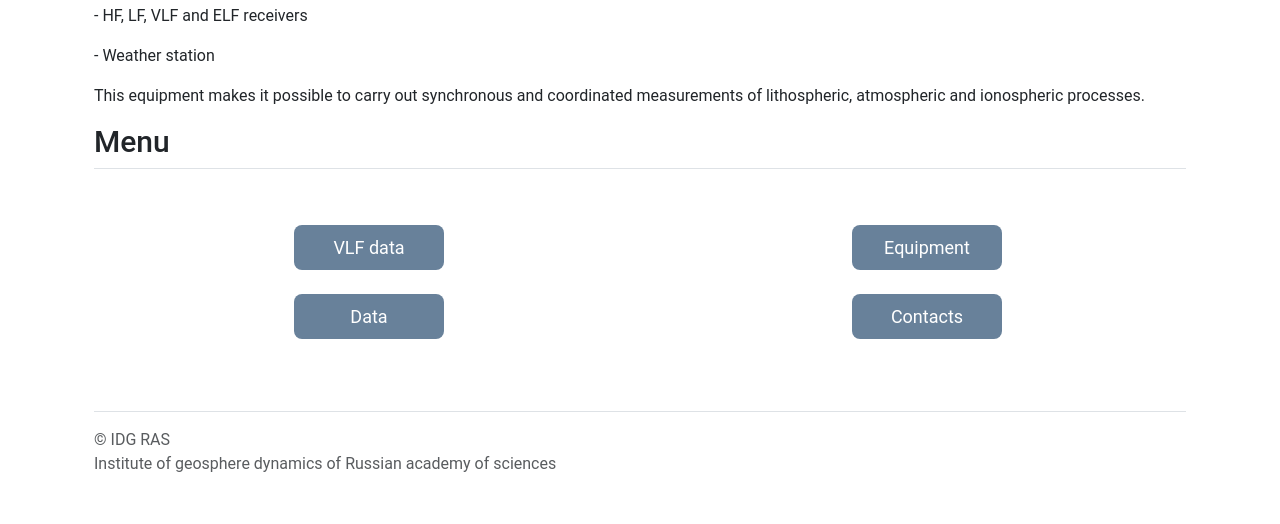
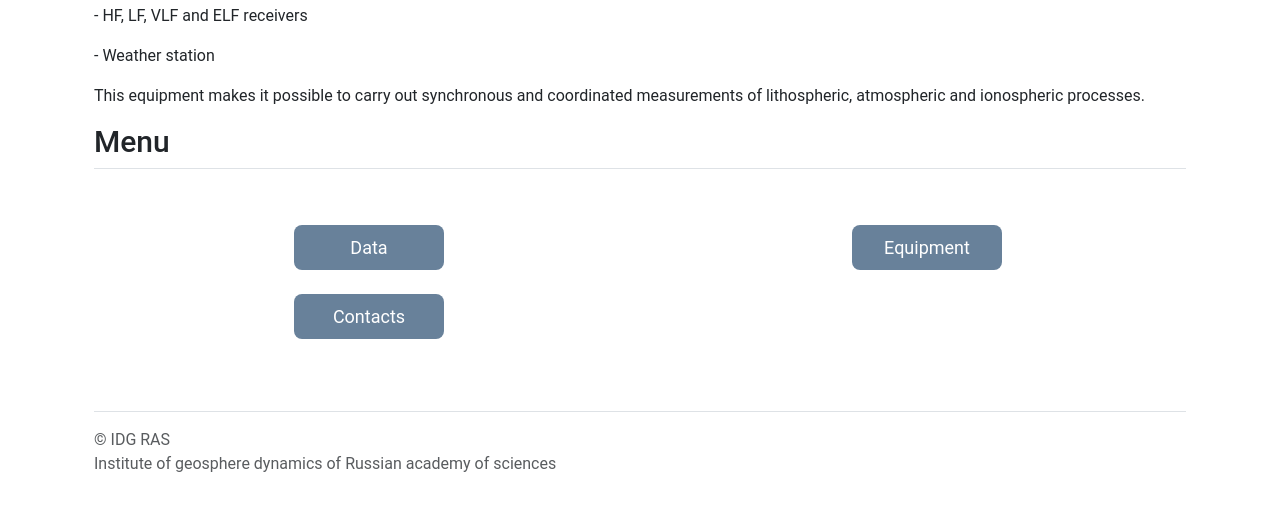
Before and after one commit to katyacoffee/WebSite, a Django app: page / in a window 1280 px wide. Shown: the part 870-1394 px from the top of the page. Run offline with Django 4.2, Linux system fonts and the light colour scheme; some libraries are stand-ins or nearby versions.

Commit message:
refactor design

```diff
--- a/mysite/urls.py
+++ b/mysite/urls.py
@@ -28,9 +28,6 @@ urlpatterns = [
     path('get-vlf-data', views.get_vlf_data),
     path('stats', views.show_stats),
     path('contacts', views.contacts),
-    path('lessons', views.lessons),
-    path('cards', views.cards),
-    path('test', views.test),
     path('submit-login', views.submit_login),
     path('equipment', views.equipment),
     path('data', views.data),
--- a/mysite/views.py
+++ b/mysite/views.py
@@ -212,23 +212,22 @@ def get_vlf_data(request):
 
 
 def contacts(request):
-    words = core.cards_to_tuple(core.get_all_cards())
-    return render(request, "contacts.html", context={"words": words})
+    return render(request, "contacts.html")
 
 
-def lessons(request):
-    lessons = core.get_lessons()
-    return render(request, "lessons.html", context={"lessons": lessons})
-
-
-def cards(request):
-    words = core.cards_to_tuple_with_pics(core.get_all_cards())
-    return render(request, "cards.html", context={"words": words})
-
-
-def test(request):
-    words = core.cards_to_tuple(core.get_all_cards())
-    return render(request, "test.html", context={"words": words})
+# def lessons(request):
+#     lessons = core.get_lessons()
+#     return render(request, "lessons.html", context={"lessons": lessons})
+#
+#
+# def cards(request):
+#     words = core.cards_to_tuple_with_pics(core.get_all_cards())
+#     return render(request, "cards.html", context={"words": words})
+#
+#
+# def test(request):
+#     words = core.cards_to_tuple(core.get_all_cards())
+#     return render(request, "test.html", context={"words": words})
 
 
 
--- a/templates/base_page.html
+++ b/templates/base_page.html
@@ -148,7 +148,7 @@
     <div id="sideNavigation" class="sidenav">
         <a href="#" class="close-btn">&times;</a>
         <a href="/data" style="font-family: 'Roboto', sans-serif;">Data</a>
-        <a href="/date-selection" style="font-family: 'Roboto', sans-serif;">VLF</a>
+{#        <a href="/date-selection" style="font-family: 'Roboto', sans-serif;">VLF</a>#}
         <a href="/equipment" style="font-family: 'Roboto', sans-serif;">Equipment</a>
         <a href="/contacts" style="font-family: 'Roboto', sans-serif;">Contacts</a>
     </div>
--- a/templates/data.html
+++ b/templates/data.html
@@ -26,6 +26,7 @@
             width: 70%;
             height: 800px;
             display: flex;
+            text-align: justify;
             {#align-items: stretch;#}
             font-family: 'Roboto', sans-serif;
             box-shadow: 0 0 3px 5px rgba(0, 0, 0, 0.03);
--- a/templates/index.html
+++ b/templates/index.html
@@ -142,7 +142,7 @@
     <div id="sideNavigation" class="sidenav">
         <a href="#" class="close-btn">&times;</a>
         <a href="/data" style="font-family: 'Roboto', sans-serif;">Data</a>
-        <a href="/date-selection" style="font-family: 'Roboto', sans-serif;">VLF</a>
+{#        <a href="/date-selection" style="font-family: 'Roboto', sans-serif;">VLF</a>#}
         <a href="/equipment" style="font-family: 'Roboto', sans-serif;">Equipment</a>
         <a href="/contacts" style="font-family: 'Roboto', sans-serif;">Contacts</a>
     </div>
@@ -258,9 +258,9 @@
                             color: #f8f6f6;
                         }
                      </style>
-                    <a href="/date-selection" class="btn">
+                    <a href="/data" class="btn">
 {#                       style="font-family: 'Roboto', sans-serif; font-size: 18px; background-color: #5a728a; border: #5a728a; width: 150px; height: 45px; margin: auto; display: inline-flex; justify-content: center; align-items: center">#}
-                        VLF data
+                        Data
                     </a>
                 </div>
             </div>
@@ -278,22 +278,22 @@
                 <div class="icon-square text-bg-light d-inline-flex align-items-center justify-content-center fs-4 flex-shrink-0 me-3">
                 </div>
                 <div>
-                    <a href="/data" class="btn">
-{#                       style="font-family: 'Roboto', sans-serif; font-size: 18px; background-color: #5a728a; border: #5a728a; width: 150px; height: 45px; margin: auto; display: inline-flex; justify-content: center; align-items: center">#}
-                        Data
-                    </a>
-                </div>
-            </div>
-            <div class="col d-flex" style="justify-content: center; align-items: center">
-                <div class="icon-square text-bg-light d-inline-flex align-items-center justify-content-center fs-4 flex-shrink-0 me-3">
-                </div>
-                <div>
                     <a href="/contacts" class="btn">
 {#                       style="font-family: 'Roboto', sans-serif; font-size: 18px; background-color: #5a728a; border: #5a728a; width: 150px; height: 45px; margin: auto; display: inline-flex; justify-content: center; align-items: center">#}
                         Contacts
                     </a>
                 </div>
             </div>
+{#            <div class="col d-flex" style="justify-content: center; align-items: center">#}
+{#                <div class="icon-square text-bg-light d-inline-flex align-items-center justify-content-center fs-4 flex-shrink-0 me-3">#}
+{#                </div>#}
+{#                <div>#}
+{#                    <a href="/contacts" class="btn">#}
+{#                       style="font-family: 'Roboto', sans-serif; font-size: 18px; background-color: #5a728a; border: #5a728a; width: 150px; height: 45px; margin: auto; display: inline-flex; justify-content: center; align-items: center">#}
+{#                        Contacts#}
+{#                    </a>#}
+{#                </div>#}
+{#            </div>#}
         </div>
         <footer class="footer pt-3 mt-4 text-muted border-top"
                 style="font-family: 'Roboto', sans-serif;">
```
Also changed, not shown: templates/equipment.html (+14 -6 lines).
